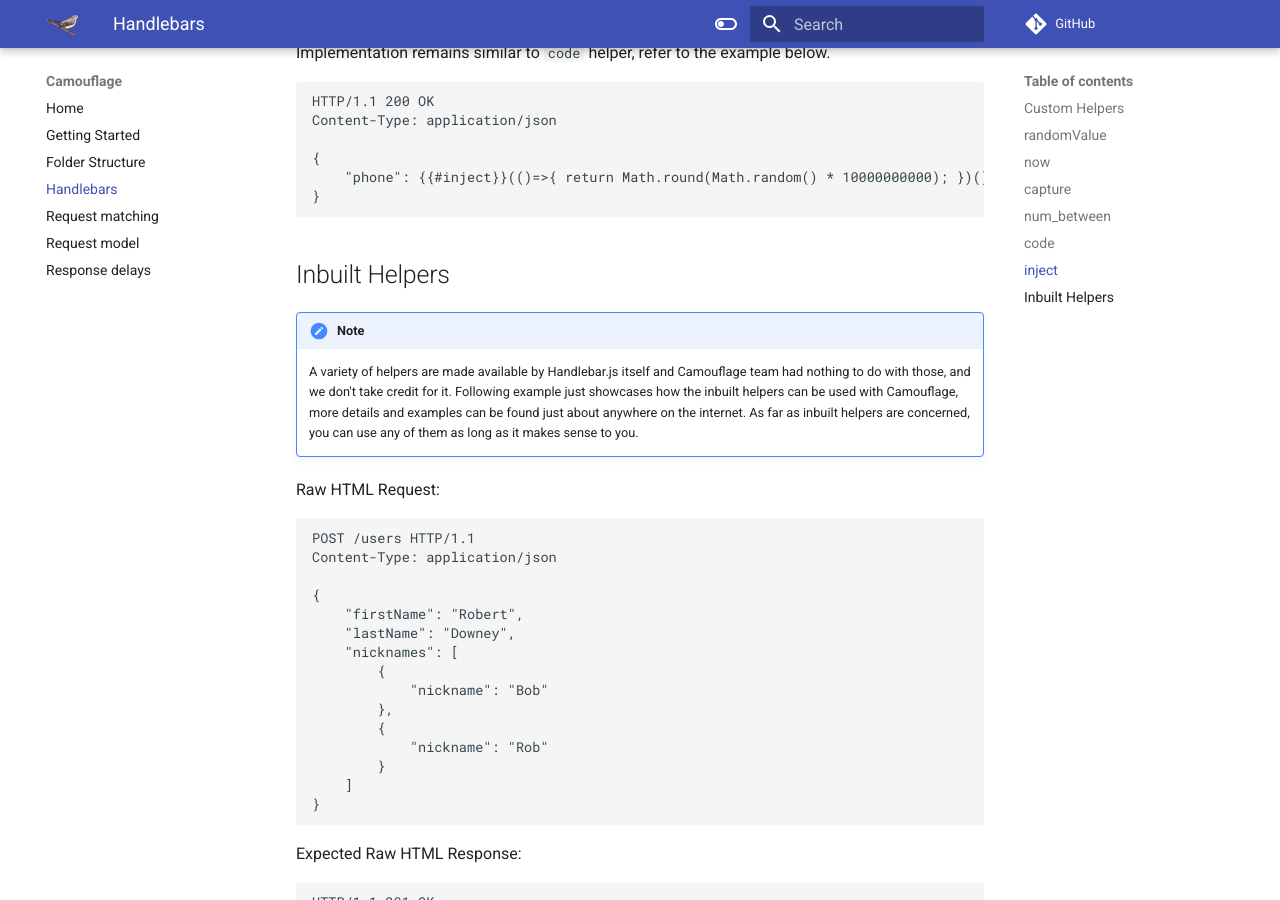
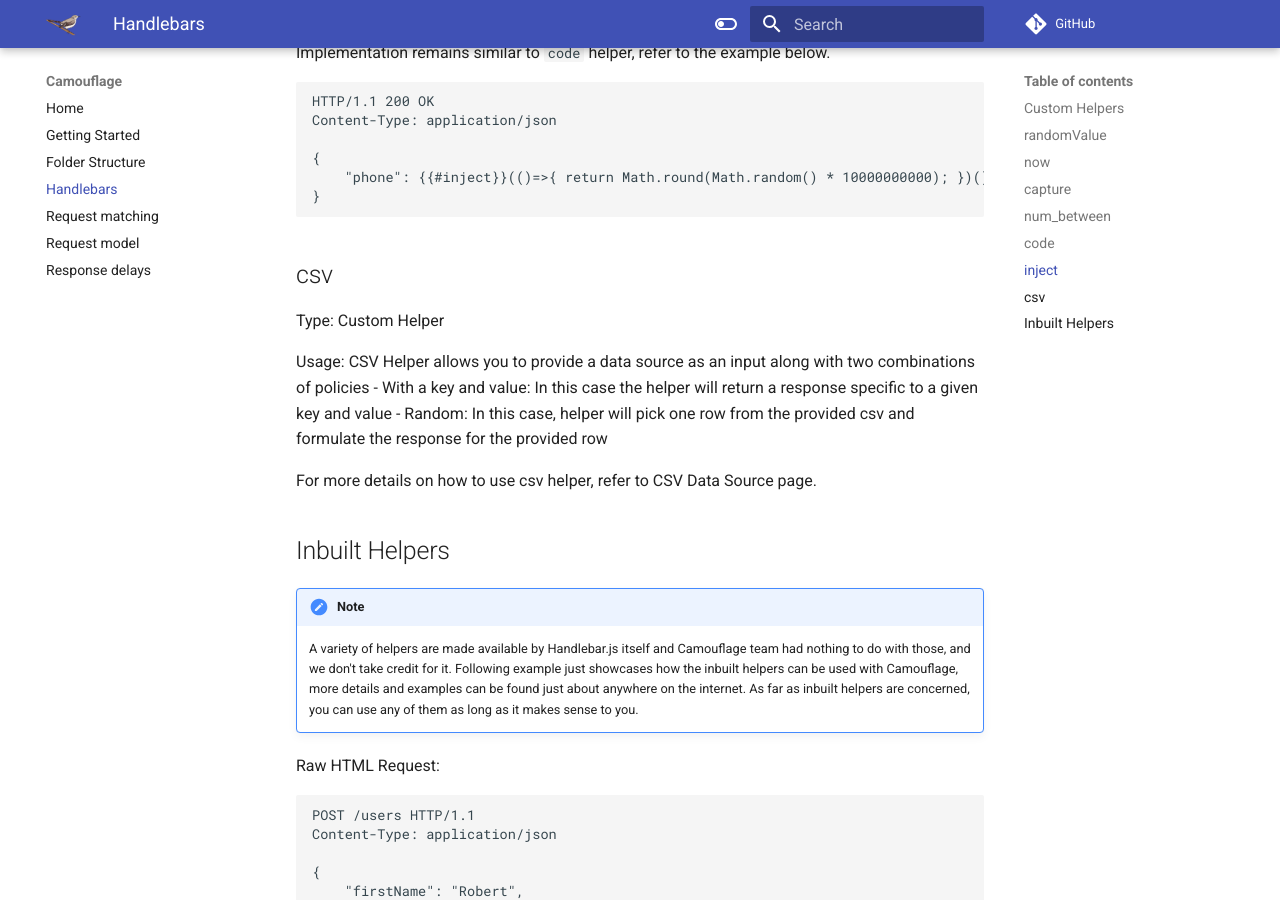
Before and after one commit to fauxauldrich/camouflage_deno, an MkDocs documentation site: the page built from docs/handlebars.md, in a window 1280 px wide and 900 px high, scrolled down 4493 px. Built offline with MkDocs 1.6.1 and Material for MkDocs 9.7.7, drawn with Linux system fonts in a browser that asks for light colours; comment, search, counter and statistics services are not loaded.

Commit message:
docs: Update docs for csv helper

````diff
--- a/docs/handlebars.md
+++ b/docs/handlebars.md
@@ -134,6 +134,16 @@ Content-Type: application/json
 }
 ```
 
+## csv
+
+Type: Custom Helper
+
+Usage: CSV Helper allows you to provide a data source as an input along with two combinations of policies
+- With a key and value: In this case the helper will return a response specific to a given key and value
+- Random: In this case, helper will pick one row from the provided csv and formulate the response for the provided row
+
+For more details on how to use csv helper, refer to CSV Data Source page.
+
 ## Inbuilt Helpers
 
 !!! note
````
Also changed, not shown: docs/csv-data-source.md (added, +45 -0 lines).
